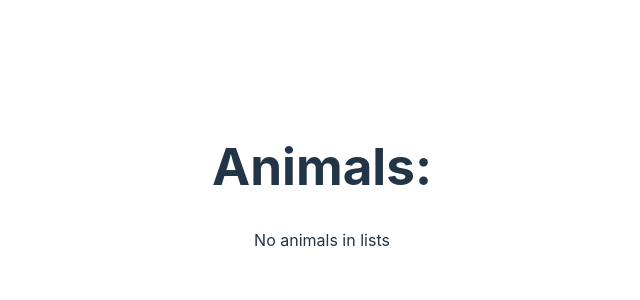
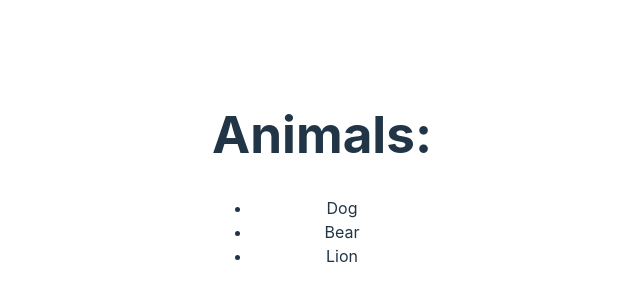
Before and after one commit to georgetsai2028/reactCCTransfer, a React (Vite) app: page / in a window 1280 px wide. Shown: the part 222-522 px from the top of the page, without its empty margins (318-958 px from the left). Built offline with nearby package versions, Linux system fonts and the light colour scheme.

Commit message:
yup it works

```diff
--- a/src/Test.jsx
+++ b/src/Test.jsx
@@ -21,7 +21,7 @@ export function List(props){
 
 
 export function Test(){
-    const animals = [];
+    const animals = ["Dog", "Bear", "Lion"];
     return (
         <div>
             <h1> Animals: </h1>
```
